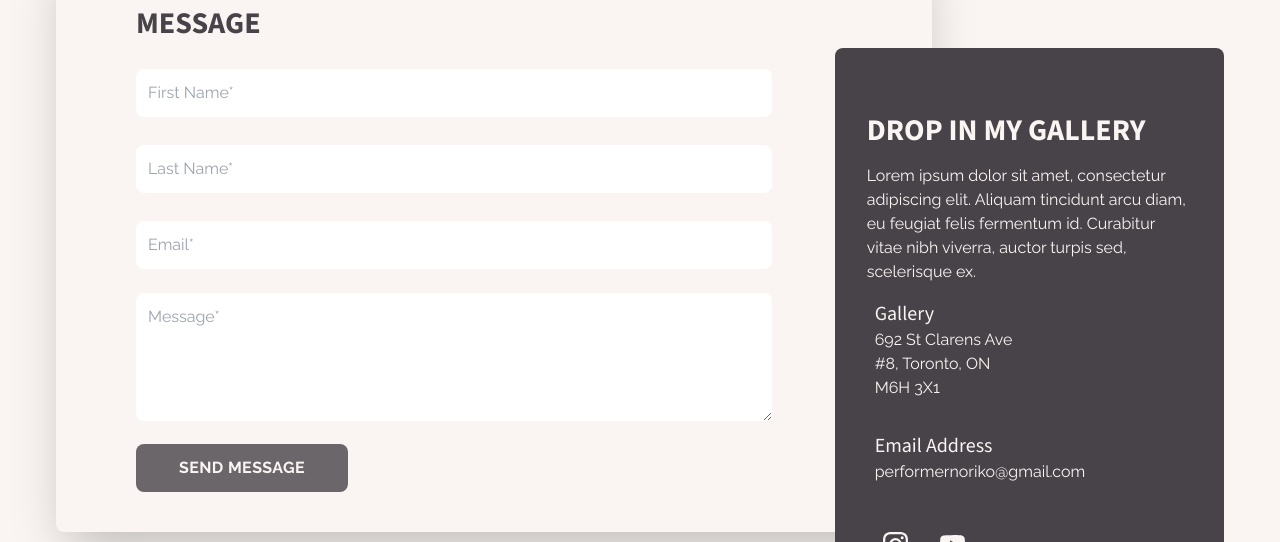
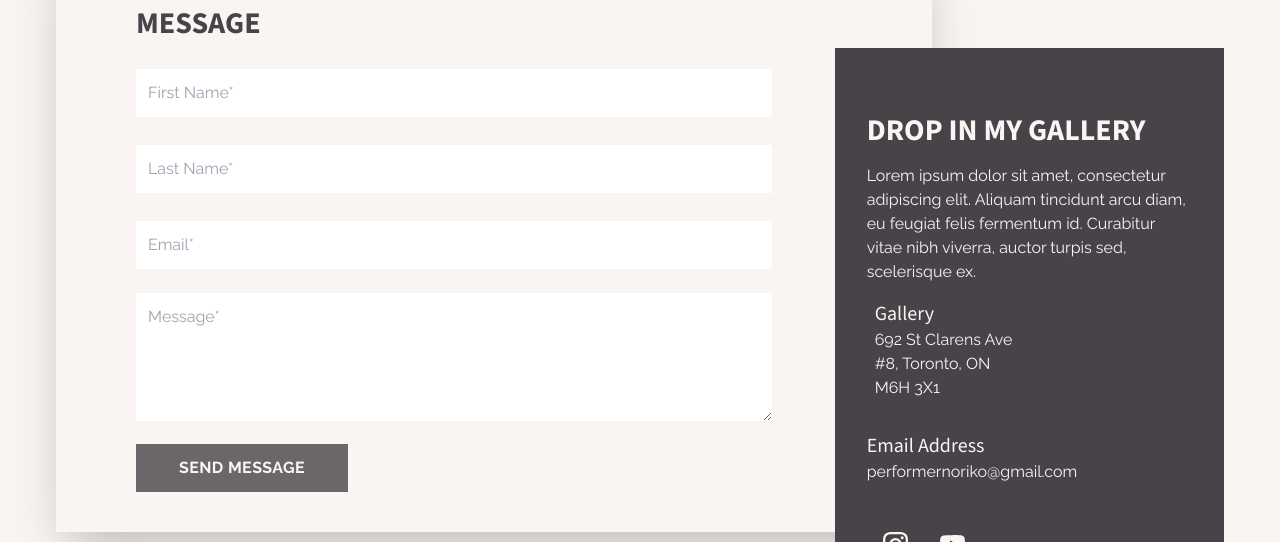
Before and after one commit to CarlSmoky/nextApp, a Next.js app: page /contact in a window 1280 px wide. Shown: the part 183-725 px from the top of the page. Built offline with nearby package versions, Linux system fonts and the light colour scheme; a web font is replaced by a local one.

Commit message:
Remove rounded from image

```diff
--- a/app/components/Contact/ContactForm.tsx
+++ b/app/components/Contact/ContactForm.tsx
@@ -2,7 +2,7 @@ import React from "react";
 
 const ContactForm = () => {
   return (
-    <div className="w-full p-8 my-4 md:px-12 lg:w-9/12 lg:pl-20 lg:pr-40 mr-auto rounded-lg shadow-2xl text-grey-100">
+    <div className="w-full p-8 my-4 md:px-12 lg:w-9/12 lg:pl-20 lg:pr-40 mr-auto shadow-2xl text-grey-100">
       <div className="flex">
         <h1 className="font-bold uppercase text-2xl lg:text-3xl font-title">
           Send me a <br /> message
@@ -10,17 +10,17 @@ const ContactForm = () => {
       </div>
       <div className="grid grid-cols-1 gap-5 md:grid-cols-2 mt-5 font-paragraph">
         <input
-          className="w-full bg-gray-100 text-gray-200 mt-2 p-3 rounded-lg focus:outline-none focus:shadow-outline caret-grey-100/70"
+          className="w-full bg-gray-100 text-gray-200 mt-2 p-3 focus:outline-none focus:shadow-outline caret-grey-100/70"
           type="text"
           placeholder="First Name*"
         />
         <input
-          className="w-full bg-gray-100 text-gray-200 mt-2 p-3 rounded-lg focus:outline-none focus:shadow-outline caret-grey-100/70"
+          className="w-full bg-gray-100 text-gray-200 mt-2 p-3 focus:outline-none focus:shadow-outline caret-grey-100/70"
           type="text"
           placeholder="Last Name*"
         />
         <input
-          className="w-full bg-gray-100 text-gray-200 mt-2 p-3 rounded-lg focus:outline-none focus:shadow-outline caret-grey-100/70"
+          className="w-full bg-gray-100 text-gray-200 mt-2 p-3 focus:outline-none focus:shadow-outline caret-grey-100/70"
           type="email"
           placeholder="Email*"
         />
@@ -28,12 +28,12 @@ const ContactForm = () => {
       <div className="my-4 font-paragraph">
         <textarea
           placeholder="Message*"
-          className="w-full h-32 bg-gray-100 text-gray-200 mt-2 p-3 rounded-lg focus:outline-none focus:shadow-outline caret-grey-100/70"
+          className="w-full h-32 bg-gray-100 text-gray-200 mt-2 p-3 focus:outline-none focus:shadow-outline caret-grey-100/70"
         ></textarea>
       </div>
       <div className="my-2 w-1/2 md:w-1/3 font-paragraph">
         <button
-          className="uppercase text-sm sm:text-base whitespace-nowrap font-bold tracking-wide bg-grey-100/80 text-prime-100 p-3 rounded-lg w-full hover:bg-grey-100 focus:outline-none focus:shadow-outline active:ring active:ring-grey-100 active:bg-grey-100 transition-all"
+          className="uppercase text-sm sm:text-base whitespace-nowrap font-bold tracking-wide bg-grey-100/80 text-prime-100 p-3 w-full hover:bg-grey-100 focus:outline-none focus:shadow-outline active:ring active:ring-grey-100 active:bg-grey-100 transition-all"
         >
           Send Message
         </button>
--- a/app/components/Contact/ContactInfo.tsx
+++ b/app/components/Contact/ContactInfo.tsx
@@ -4,7 +4,7 @@ import { BsInstagram, BsYoutube } from "react-icons/bs";
 
 const ContactInfo = () => {
   return (
-    <div className="w-full lg:-mt-[500px] lg:w-2/6 px-8 py-12 ml-auto bg-grey-100 rounded-lg">
+    <div className="w-full lg:-mt-[500px] lg:w-2/6 px-8 py-12 ml-auto bg-grey-100">
       <div className="flex flex-col text-prime-100">
         <h1 className="font-bold uppercase text-2xl lg:text-3xl my-4 font-title">
           Drop in my gallery
@@ -28,9 +28,6 @@ const ContactInfo = () => {
         </div>
 
         <div className="flex my-4 w-2/3 lg:w-1/2">
-          <div className="flex flex-col">
-            <i className="fas fa-phone-alt pt-2 pr-2" />
-          </div>
           <div className="flex flex-col">
             <h2 className="text-xl font-title">Email Address</h2>
             <p className="text-base font-paragraph">
--- a/app/components/Gallery/ImgContainerWithStaticImage.tsx
+++ b/app/components/Gallery/ImgContainerWithStaticImage.tsx
@@ -10,7 +10,7 @@ type Props = {
 
 const ImgContainer = ({ photo }: Props) => {
   return (
-    <div className="w-[300px] h-[300px] m-2 lg:m-4 relative bg-black-100 rounded-xl overflow-hidden group">
+    <div className="w-[300px] h-[300px] m-2 lg:m-4 relative bg-black-100 overflow-hidden group">
       <div className={`w-[280px] h-[280px] relative top-1/2 left-1/2 -translate-x-1/2 -translate-y-1/2`}>
         <Image
           src={photo.src}
--- a/app/components/ImageWrapper.tsx
+++ b/app/components/ImageWrapper.tsx
@@ -10,7 +10,7 @@ interface Props {
 const ImageWrapper: React.FC<Props> = ({ src, alt }: Props) => {
   return (
     <div className="m-auto md:mt-0 md:ml-0 w-2/3 sm:w-1/2 lg:w-auto">
-      <Image className="m-auto md:mt-0 md:ml-0 object-cover aspect-square rounded-full md:rounded-lg shadow-xl" src={src} alt={alt} height={400} width={400} />
+      <Image className="m-auto md:mt-0 md:ml-0 object-cover aspect-square rounded-full md:rounded-none shadow-xl" src={src} alt={alt} height={400} width={400} />
     </div>
   )
 }
--- a/app/components/Work/ImageLinkAnimation.tsx
+++ b/app/components/Work/ImageLinkAnimation.tsx
@@ -9,8 +9,8 @@ interface Props {
 const ImageLinkAnimation: React.FC<Props> = ({ src, alt }: Props)=> {
   return (
     <div className="flex items-center justify-center from-teal-100 via-teal-300 to-teal-500 bg-gradient-to-br">
-      <div className="overflow-hidden aspect-video md:aspect-square bg-red-400 cursor-pointer rounded-lg relative group shadow-2xl">
-        <div className="rounded-lg z-50 opacity-0 group-hover:opacity-100 transition duration-300 ease-in-out cursor-pointer absolute from-black-100/80 to-transparent bg-gradient-to-t inset-x-0 -bottom-2 pt-30 text-white-100 flex items-end ">
+      <div className="overflow-hidden aspect-video md:aspect-square cursor-pointer relative group shadow-2xl">
+        <div className="z-50 opacity-0 group-hover:opacity-100 transition duration-300 ease-in-out cursor-pointer absolute from-black-100/80 to-transparent bg-gradient-to-t inset-x-0 -bottom-2 pt-30 text-white-100 flex items-end ">
           <div>
             <div className="transform-gpu p-4 space-y-3 text-xl group-hover:opacity-100 group-hover:translate-y-0 translate-y-4 pb-10 transition duration-300 ease-in-out">
               <div className="font-bold uppercase text-sm md:text-lg">{alt}</div>
```
